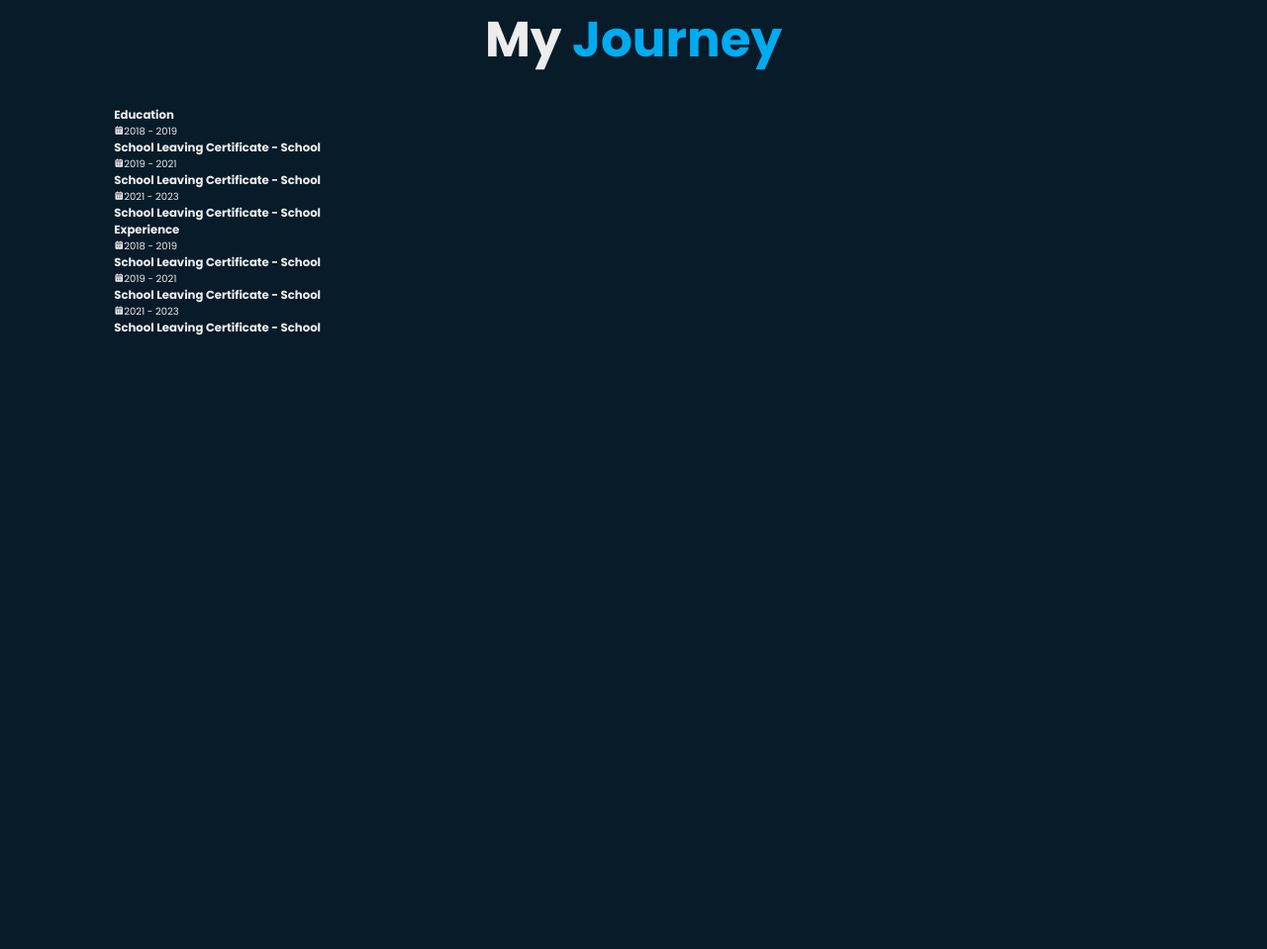
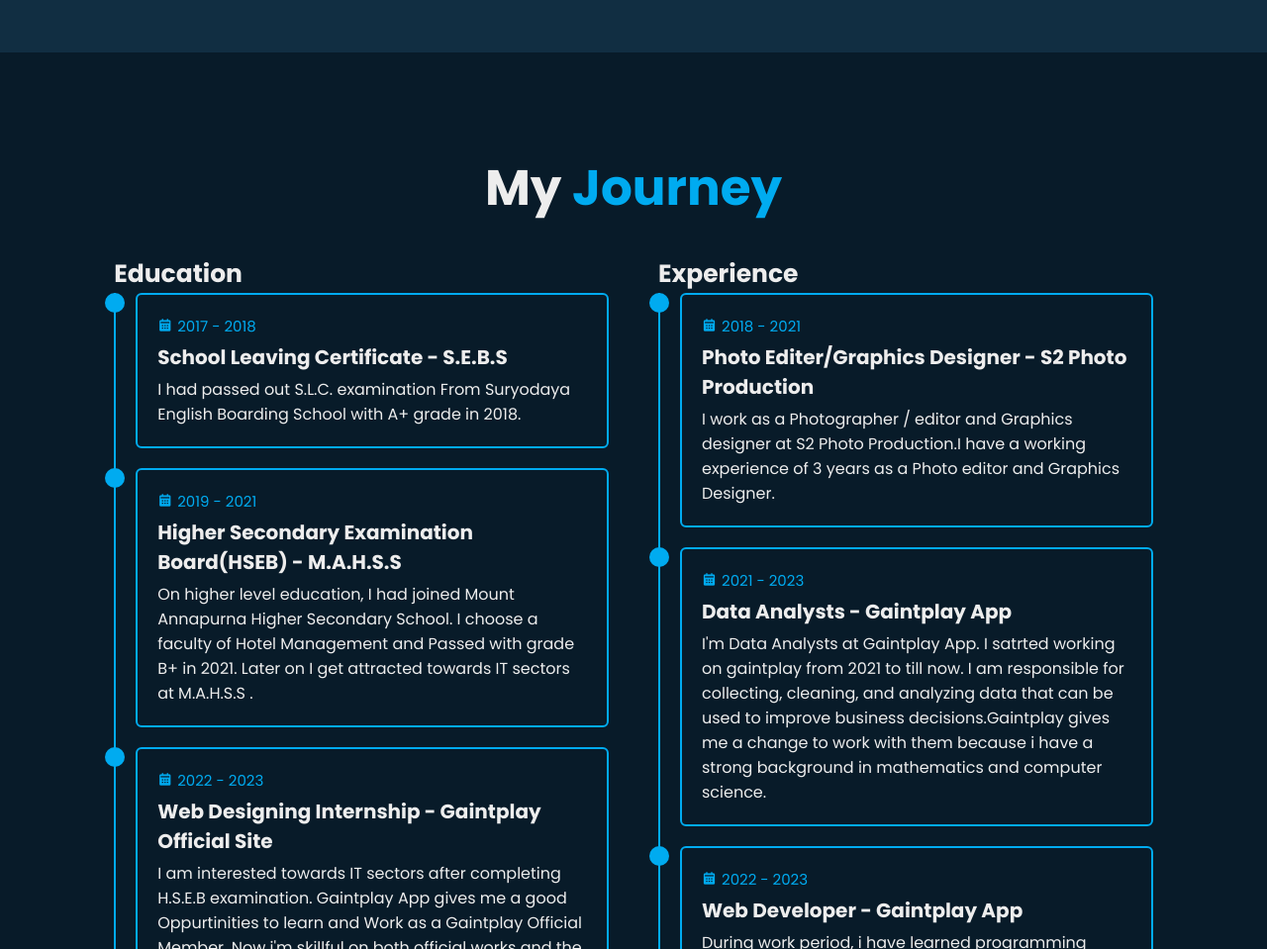
Before and after one commit to Bausab/Portfolio-2.0, a plain HTML site: page index.html in a window 1280 px wide. Shown: the part 1841-2800 px from the top of the page at 99% size. Before the commit the page ends 2544 px from the top, so only its background shows below. Drawn offline with nearby package versions, Linux system fonts and the light colour scheme.

Commit message:
V 2.0 updated.

```diff
--- a/index.html
+++ b/index.html
@@ -65,7 +65,7 @@
 
             <div class="about-content">
                 <h3>Frontend Developer!</h3>
-                <p>I'm better on creating the visual and interactive parts of websites or applications that users interact with. I use various          programming languages such as HTML, CSS, and JavaScript to build the user interface and ensure that it is user-friendly and responsive.My role is to involve translating designs and mockups from the designer into functional web pages, ensuring that they are optimized for different devices and browsers. Recently, I also work closely with backend developers to integrate my code with the server-side functionality of the website or application.I'm successful in this field because i have strong technical skills, including proficiency in various frontend technologies such as Visual studio Code, Sublime text, Vue.js, and React native, as well as a solid understanding of web development principles such as responsive design, accessibility, and performance optimization.In addition to technical skills, I have good communication skills and be able to collaborate effectively with designers, developers, and other stakeholders.I'm also able to keep up with the latest trends and best practices in the industry to ensure that i'm delivering high-quality work that meets the needs of users.</p>
+                <p>I'm better on creating the visual and interactive parts of websites or applications that users interact with. I use various programming languages such as HTML, CSS, and JavaScript to build the user interface and ensure that it is user-friendly and responsive.My role is to involve translating designs and mockups from the designer into functional web pages, ensuring that they are optimized for different devices and browsers. Recently, I also work closely with backend developers to integrate my code with the server-side functionality of the website or application.I'm successful in this field because i have strong technical skills, including proficiency in various frontend technologies such as Visual studio Code, Sublime text, Vue.js, and React native, as well as a solid understanding of web development principles such as responsive design, accessibility, and performance optimization.In addition to technical skills, I have good communication skills and be able to collaborate effectively with designers, developers, and other stakeholders.I'm also able to keep up with the latest trends and best practices in the industry to ensure that i'm delivering high-quality work that meets the needs of users.</p>
 
                 <div class="btn-box btns">
                     <a href="#" class="btn">Read More</a>
@@ -84,31 +84,30 @@
                     <div class="education-box">
                         <div class="education-content">
                             <div class="content">
-                                <div class="year"><i class='bx bxs-calendar'></i>2018 - 2019</div>
-                                <h3>School Leaving Certificate - School</h3>
-                                <p></p>
+                                <div class="year"><i class='bx bxs-calendar'></i>2017 - 2018</div>
+                                <h3>School Leaving Certificate - S.E.B.S</h3>
+                                <p>I had passed out S.L.C. examination From Suryodaya English Boarding School with A+ grade in 2018.</p>
                             </div>
                         </div>
 
-                        <div class="education-box">
                         <div class="education-content">
                             <div class="content">
                                 <div class="year"><i class='bx bxs-calendar'></i>2019 - 2021</div>
-                                    <h3>School Leaving Certificate - School</h3>
-                                    <p></p>
+                                <h3>Higher Secondary Examination Board(HSEB) - M.A.H.S.S</h3>
+                                <p>On higher level education, I had joined Mount Annapurna Higher Secondary School. I choose a faculty of Hotel Management and Passed with grade B+ in 2021. Later on I get attracted towards IT sectors at M.A.H.S.S .</p>
                             </div>
                         </div>
 
-                            <div class="education-box">
                         <div class="education-content">
                             <div class="content">
-                                        <div class="year"><i class='bx bxs-calendar'></i>2021 - 2023</div>
-                                        <h3>School Leaving Certificate - School</h3>
-                                        <p></p>
+                                <div class="year"><i class='bx bxs-calendar'></i>2022 - 2023</div>
+                                <h3>Web Designing Internship - Gaintplay Official Site </h3>
+                                <p>I am interested towards IT sectors after completing H.S.E.B examination. Gaintplay App gives me a good Oppurtinities to learn and Work as a Gaintplay Official Member. Now i'm skillful on both official works and the web developing. </p>
                             </div>
                         </div>
                     </div>
                 </div>
+
 
                 <div class="education-column">
                     <h3 class="title">Experience</h3>
@@ -116,34 +115,40 @@
                     <div class="education-box">
                         <div class="education-content">
                             <div class="content">
-                                <div class="year"><i class='bx bxs-calendar'></i>2018 - 2019</div>
-                                <h3>School Leaving Certificate - School</h3>
-                                <p></p>
+                                <div class="year"><i class='bx bxs-calendar'></i>2018 - 2021</div>
+                                <h3>Photo Editer/Graphics Designer - S2 Photo Production</h3>
+                                <p>I work as a Photographer / editor  and Graphics designer at S2 Photo Production.I have a working experience of 3 years as a Photo editor and Graphics Designer.</p>
                             </div>
                         </div>
 
-                        <div class="education-box">
                         <div class="education-content">
                             <div class="content">
-                                    <div class="year"><i class='bx bxs-calendar'></i>2019 - 2021</div>
-                                    <h3>School Leaving Certificate - School</h3>
-                                    <p></p>
+                                <div class="year"><i class='bx bxs-calendar'></i>2021 - 2023</div>
+                                <h3>Data Analysts - Gaintplay App</h3>
+                                <p> I'm Data Analysts at Gaintplay App. I satrted working on gaintplay from 2021 to till now. I am responsible for collecting, cleaning, and analyzing data that can be used to improve business decisions.Gaintplay gives me a change to work with them because i have a strong background in mathematics and computer science. </p>
                             </div>
                         </div>
 
-                            <div class="education-box">
                         <div class="education-content">
                             <div class="content">
-                                        <div class="year"><i class='bx bxs-calendar'></i>2021 - 2023</div>
-                                        <h3>School Leaving Certificate - School</h3>
-                                        <p></p>
+                                <div class="year"><i class='bx bxs-calendar'></i>2022 - 2023</div>
+                                <h3> Web Developer - Gaintplay App</h3>
+                                <p> During work period, i have learned programming languages i.e HTML,CSS and Java-Script. I have my projects on Github (portfolio, E-commerce sites and Login forms Design). I started web designing from 2022. Now i'm performing better at web designing works. </p>
                             </div>
                         </div>
                     </div>
                 </div>
+            </div>
+        </section>
 
+        <!-- Skills Section Design -->
+        <section class="skills" id="skills">
+            <h2 class="heading">My <span>Skills</span></h2>
 
+            <div class="skill-row">
+                <div class="skills-column">
 
+                </div>
             </div>
         </section>
 
--- a/style.css
+++ b/style.css
@@ -235,7 +235,7 @@ section{
     flex-direction: column;
     gap: 2rem;
     background: var(--second-bg-color);
-    padding-bottom: 6rem;
+    padding-bottom: 21rem;
 }
 
 .heading {
@@ -301,3 +301,90 @@ span {
 .btn-box.btns a::before {
     background: var(--second-bg-color);
 }
+
+.education {
+    display: flex;
+    justify-content: center;
+    align-items: center;
+    flex-direction: column;
+    min-height: auto;
+    padding-bottom: 5rem;
+}
+
+.education .education-row {
+    display: flex;
+    flex-wrap: wrap;
+    gap: 5rem;
+}
+
+.education-row .education-column {
+    flex: 1 1 40rem;
+}
+
+.education-column .title {
+    font-size: 2.5rem;
+}
+
+.education-column .education-box {
+    border-left: .2rem solid var(--main-color);
+}
+
+.education-box .education-content {
+    position: relative;
+    padding-left: 2rem;
+}
+
+.education-box .education-content::before{
+    content: '';
+    position: absolute;
+    top: 0;
+    left: -1.1rem;
+    width: 2rem;
+    height: 2rem;
+    background: var(--main-color);
+    border-radius: 50%;
+}
+
+.education-content .content {
+    position: relative;
+    padding: 2rem;
+    border: .2rem solid var(--main-color);
+    border-radius: .6rem;
+    margin-bottom: 2rem;
+    overflow: hidden;
+}
+
+.education-content .content::before {
+    content: '';
+    position: absolute;
+    top: 0;
+    left: 0;
+    width: 0;
+    height: 100%;
+    background: var(--second-bg-color);
+    z-index: -1;
+    transition: .5s;
+}
+
+.education-content .content:hover:before {
+    width: 100%;
+}
+
+.education-content .content .year {
+    font-size: 1.5rem;
+    color: var(--main-color);
+    padding-bottom: .5rem;
+}
+
+.education-content .content .year i {
+    padding-right: .5rem;
+}
+
+.education-content .content h3 {
+    font-size: 2rem;
+}
+
+.education-content .content p {
+    font-size: 1.6rem;
+    padding-top: .5rem;
+}
```
Lines whose indentation alone changed are shown as unchanged.
